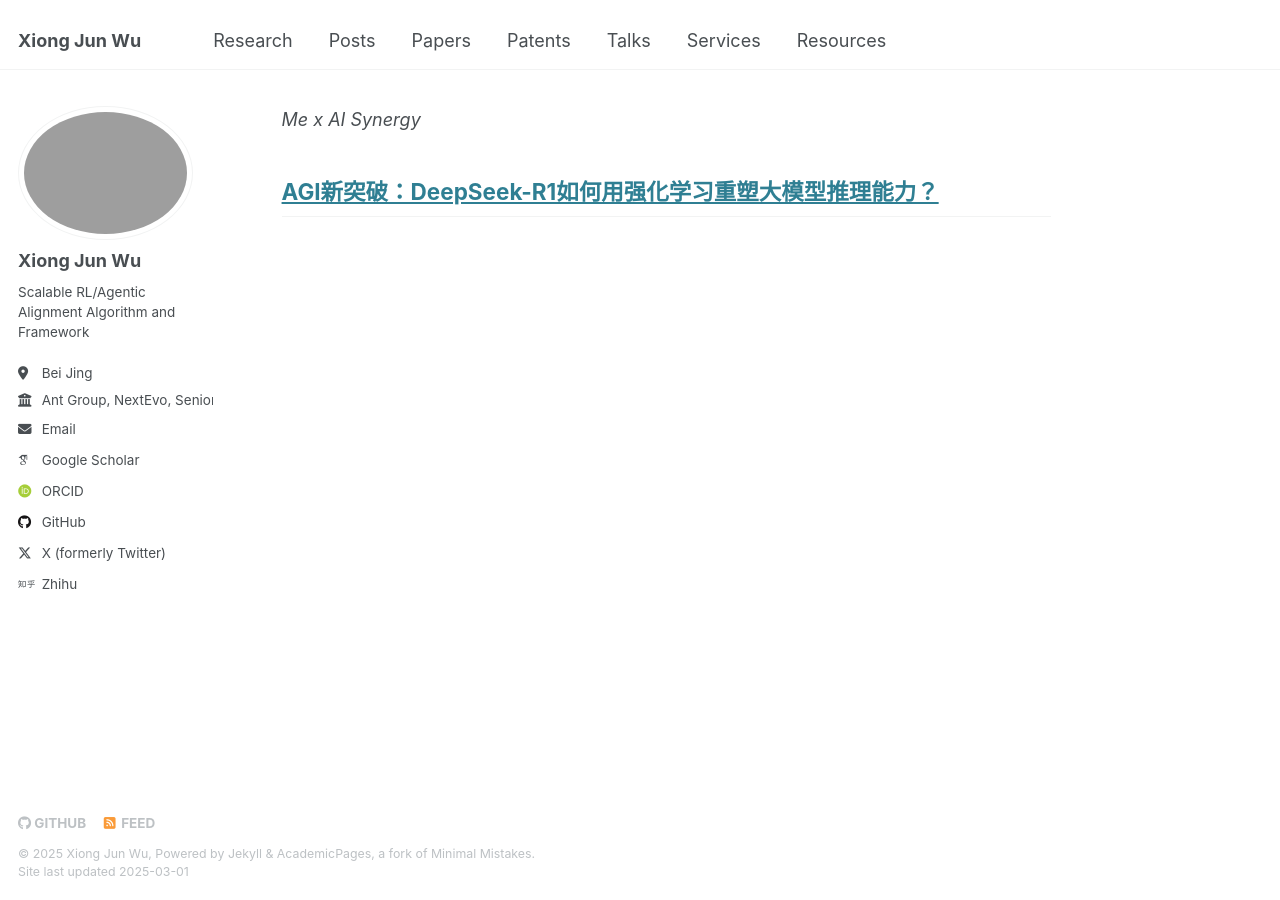
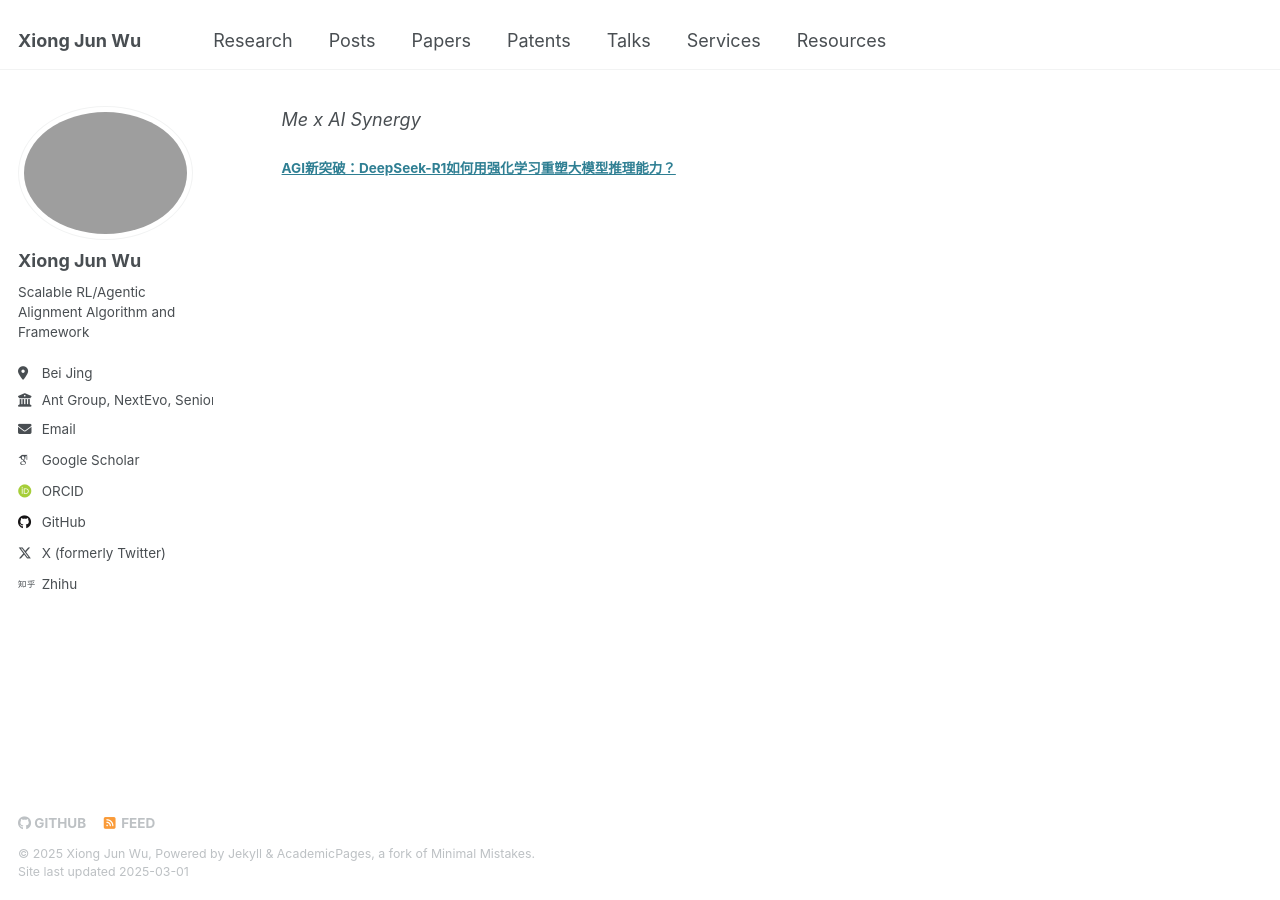
Before and after one commit to junwuxgi/junwuxgi.github.io, a Jekyll site: the page built from posts.md, in a window 1280 px wide. Built offline with Jekyll 4.4.1, drawn with Linux system fonts in a browser that asks for light colours; some web fonts are replaced; our own code applies the rules of GitHub Pages for plain Markdown files.

```diff
--- a/posts.md
+++ b/posts.md
@@ -1,3 +1,3 @@
 *Me x AI Synergy*
 
-## [AGI新突破：DeepSeek-R1如何用强化学习重塑大模型推理能力？](https://zhuanlan.zhihu.com/p/25531144525)
+##### [AGI新突破：DeepSeek-R1如何用强化学习重塑大模型推理能力？](https://zhuanlan.zhihu.com/p/25531144525)
```
